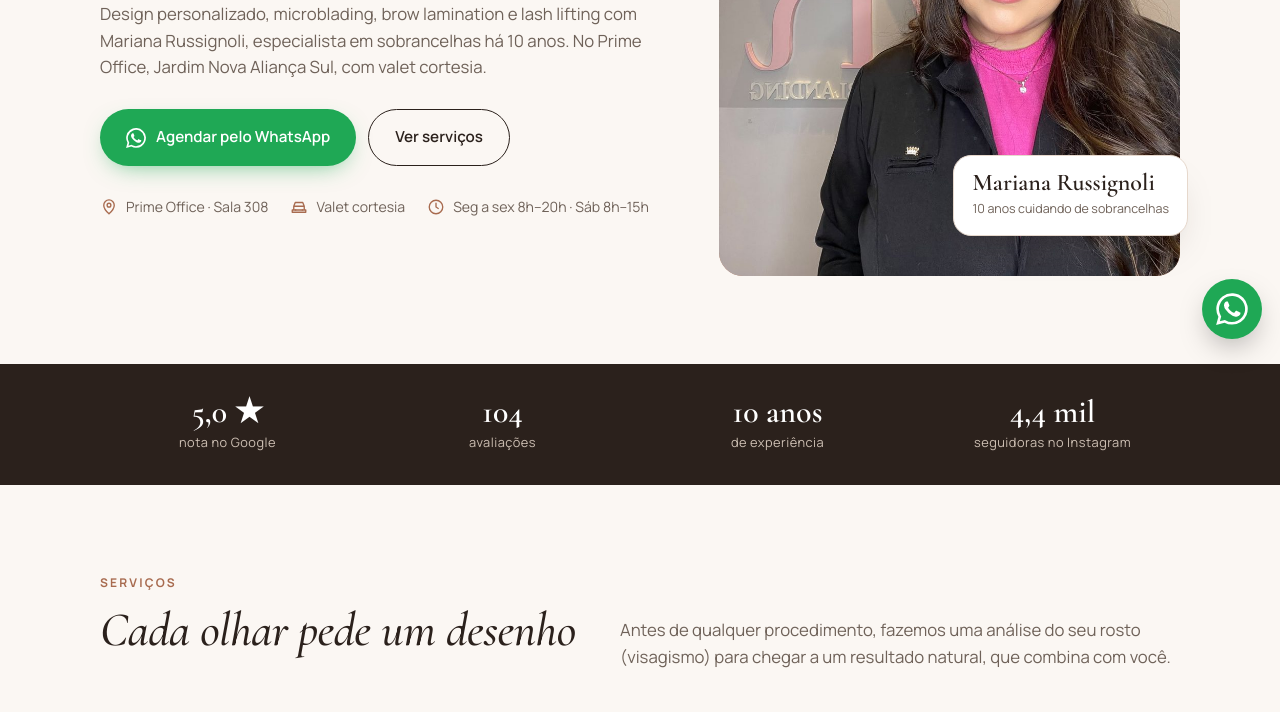
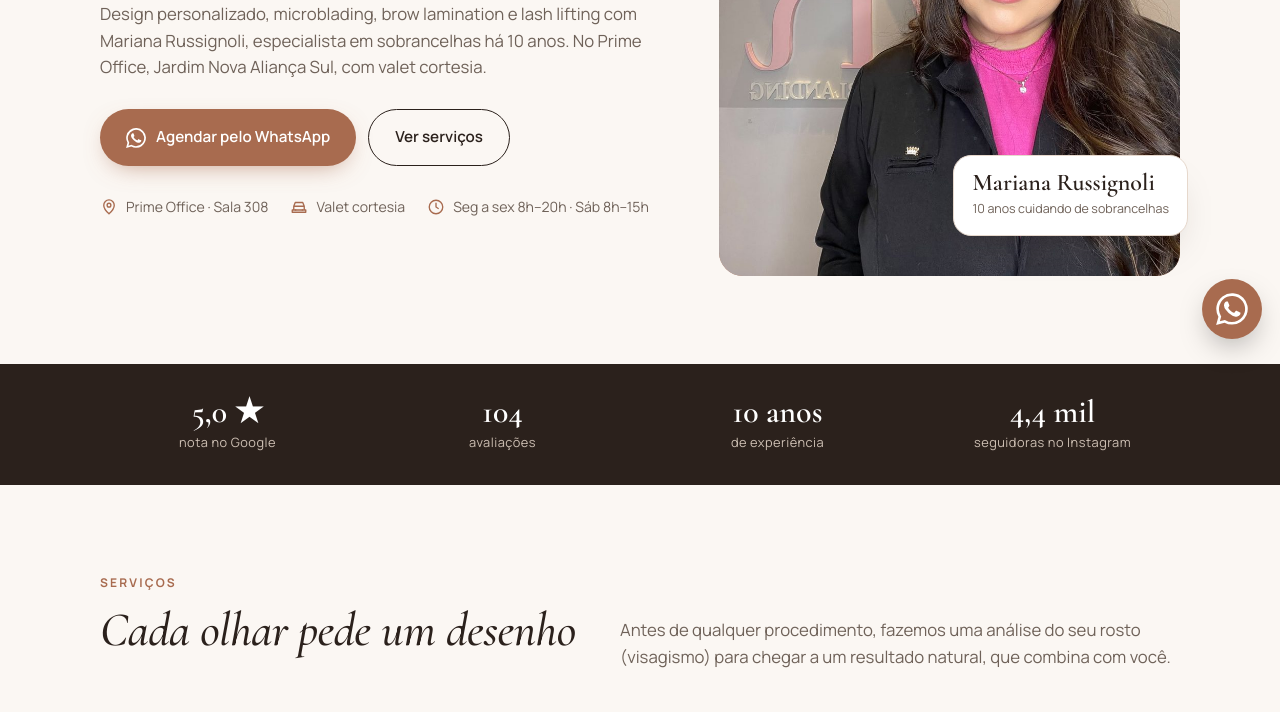
Before and after one commit to andersonsouzadeveloper33/espacomr, a plain HTML site: page index.html in a window 1280 px wide. Shown: the part 443-1155 px from the top of the page. Drawn offline with nearby package versions, Linux system fonts and the light colour scheme.

Commit message:
Add files via upload

```diff
--- a/index.html
+++ b/index.html
@@ -49,7 +49,7 @@
   :root{
     --bg:#FBF7F3; --bg2:#F3EAE2; --ink:#2B211C; --muted:#6F6259;
     --accent:#A86B4F; --accent-dk:#8A5540; --gold:#C9A27A; --line:#E6D8CC;
-    --wa:#1FA855; --card:#FFFFFF;
+    --wa:#A86B4F; --card:#FFFFFF;
     --serif:'Cormorant Garamond', Georgia, serif; --sans:'Manrope', system-ui, sans-serif;
   }
   *{box-sizing:border-box;margin:0;padding:0}
@@ -67,8 +67,9 @@
   /* Botões */
   .btn{display:inline-flex;align-items:center;gap:10px;padding:15px 26px;border-radius:999px;font-weight:600;font-size:.95rem;transition:transform .15s, background .15s, box-shadow .15s;cursor:pointer;border:0}
   .btn:hover{transform:translateY(-2px)}
-  .btn-wa{background:var(--wa);color:#fff;box-shadow:0 8px 24px -10px rgba(31,168,85,.7)}
-  .btn-wa:hover{background:#18924a}
+  .btn-wa{background:var(--wa);color:#fff;box-shadow:0 8px 24px -10px rgba(168,107,79,.7)}
+  .btn-wa:hover{background:#8A5540}
+  .wa-float:hover{background:#8A5540}
   .btn-ghost{border:1.5px solid var(--ink);color:var(--ink)}
   .btn-ghost:hover{background:var(--ink);color:var(--bg)}
   .btn svg{width:20px;height:20px;flex:none}
```
